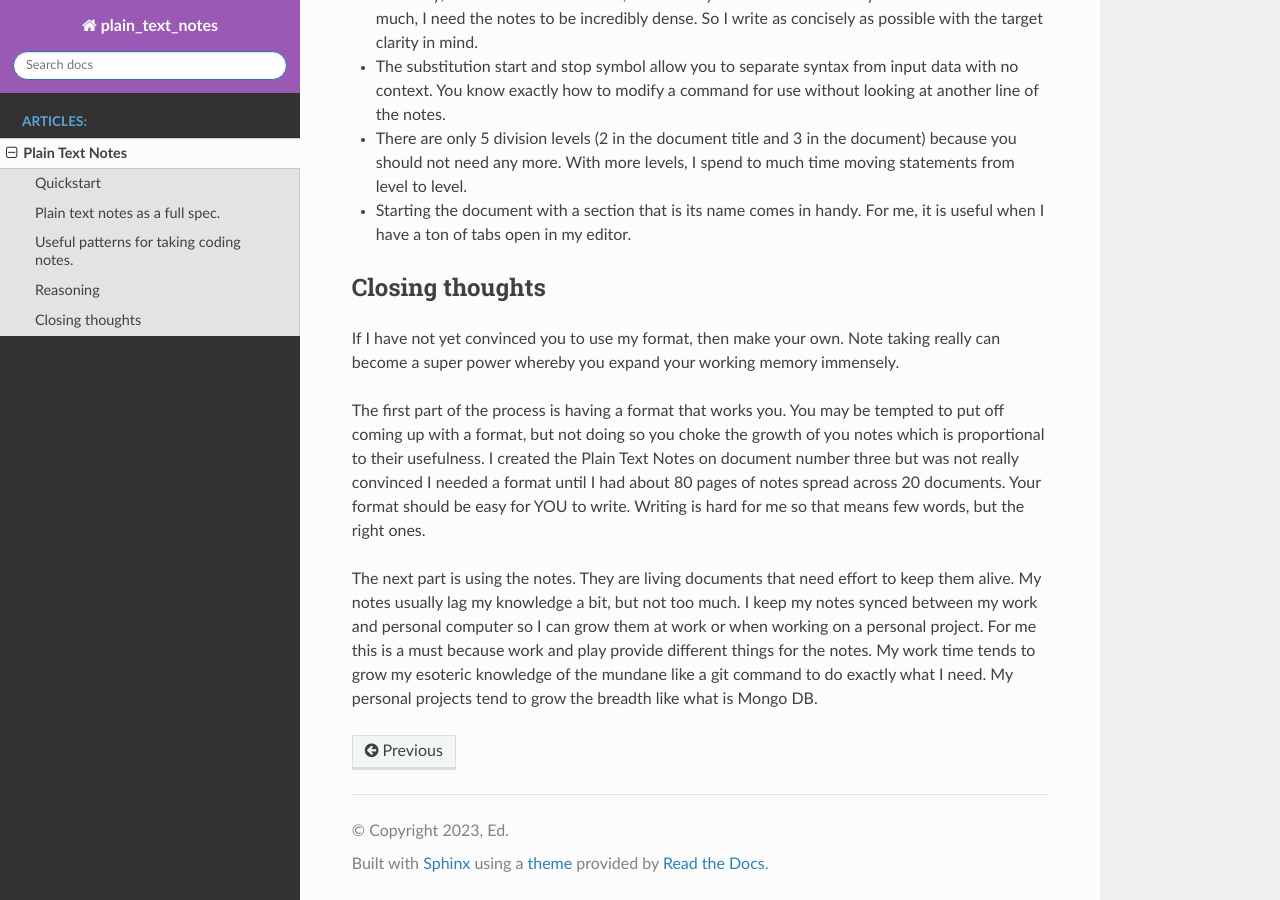
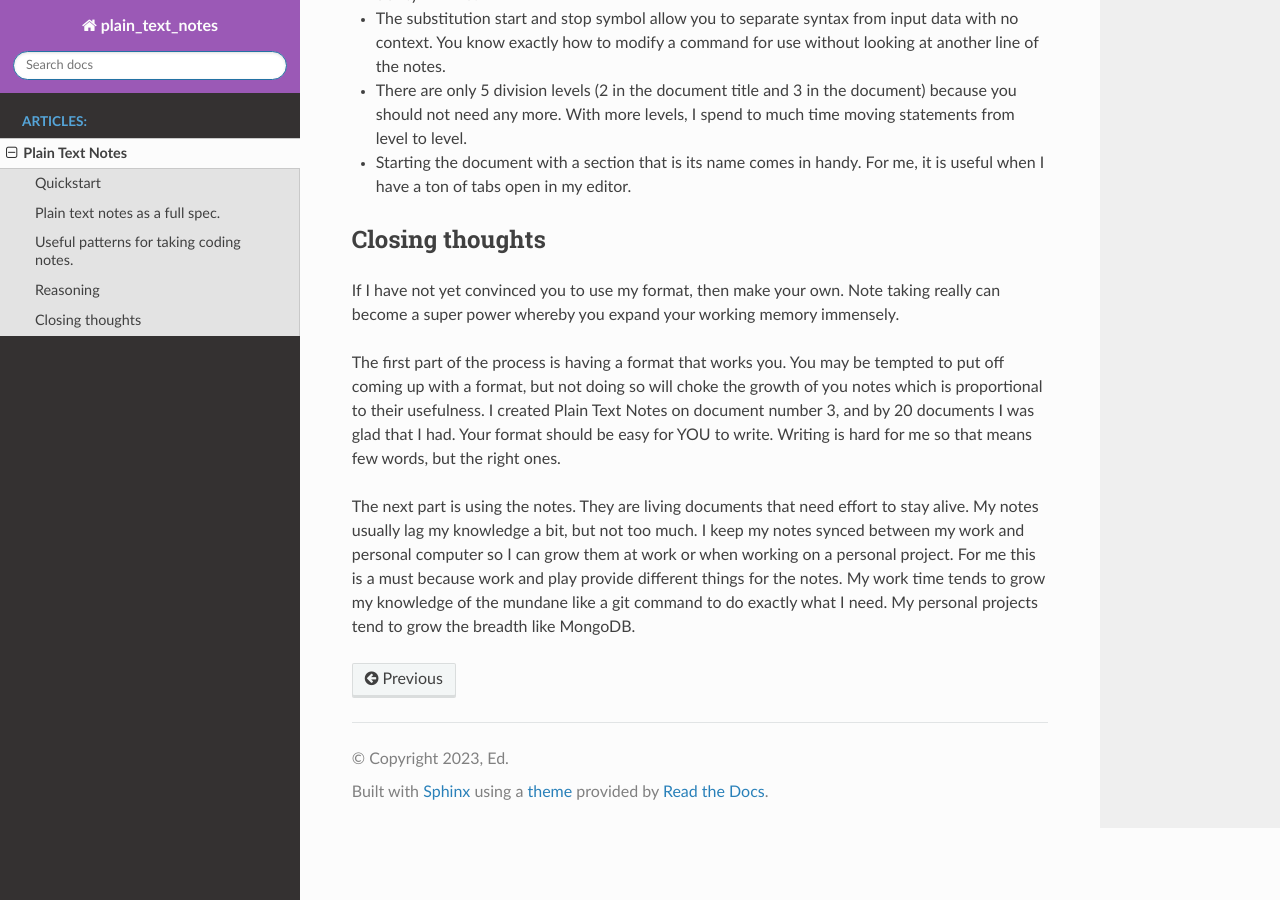
Before and after one commit to Rowlando13/plain-text-notes, a Sphinx documentation site: the page built from docs/source/general/plain_text_notes.rst, in a window 1280 px wide and 900 px high, scrolled down 3190 px. Built offline with Sphinx 7.4.7 and the Read the Docs theme 2.0.0, drawn with Linux system fonts in a browser that asks for light colours; some of the changed text lies outside the part shown.

Commit message:
Finished plain text notes.

```diff
--- a/docs/source/general/plain_text_notes.rst
+++ b/docs/source/general/plain_text_notes.rst
@@ -4,8 +4,6 @@ Plain Text Notes
 .. contents:: Overview
    :depth: 2
    :local:
-
-PLEASE PARDON THE MANY TYPOS. THIS IS STILL UNDER CONSTRUCTION.
 
 Quickstart
 --------------------
@@ -131,6 +129,6 @@ Closing thoughts
 ---------------------
 If I have not yet convinced you to use my format, then make your own. Note taking really can become a super power whereby you expand your working memory immensely.
 
-The first part of the process is having a format that works you. You may be tempted to put off coming up with a format, but not doing so you choke the growth of you notes which is proportional to their usefulness. I created the Plain Text Notes on document number three but was not really convinced I needed a format until I had about 80 pages of notes spread across 20 documents. Your format should be easy for YOU to write. Writing is hard for me so that means few words, but the right ones.
+The first part of the process is having a format that works you. You may be tempted to put off coming up with a format, but not doing so will choke the growth of you notes which is proportional to their usefulness. I created Plain Text Notes on document number 3, and by 20 documents I was glad that I had. Your format should be easy for YOU to write. Writing is hard for me so that means few words, but the right ones.
 
-The next part is using the notes. They are living documents that need effort to keep them alive. My notes usually lag my knowledge a bit, but not too much. I keep my notes synced between my work and personal computer so I can grow them at work or when working on a personal project. For me this is a must because work and play provide different things for the notes. My work time tends to grow my esoteric knowledge of the mundane like a git command to do exactly what I need. My personal projects tend to grow the breadth like what is Mongo DB.
+The next part is using the notes. They are living documents that need effort to stay alive. My notes usually lag my knowledge a bit, but not too much. I keep my notes synced between my work and personal computer so I can grow them at work or when working on a personal project. For me this is a must because work and play provide different things for the notes. My work time tends to grow my knowledge of the mundane like a git command to do exactly what I need. My personal projects tend to grow the breadth like MongoDB.
```
